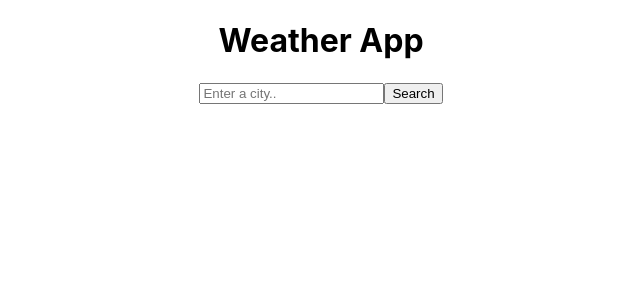
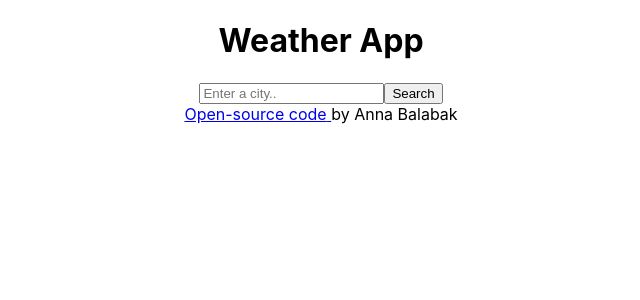
Before and after one commit to annaBalabak/weather-react, a React (Create React App) app: page / in a window 1280 px wide. Shown: the top 300 px of the page, without its empty margins (319-959 px from the left). Built offline with nearby package versions, Linux system fonts and the light colour scheme.

Commit message:
added link to GitHub

```diff
--- a/src/App.js
+++ b/src/App.js
@@ -6,6 +6,17 @@ export default function App() {
     <div className="App">
       <h1>Weather App</h1>
       <Search />
+      <a
+        href="https://github.com/annaBalabak/weather-app"
+        target="_blank"
+        rel="noreferrer"
+      >
+        {" "}
+        Open-source code{" "}
+      </a>{" "}
+      <span>by Anna Balabak</span>
     </div>
   );
+
+
 }
```
